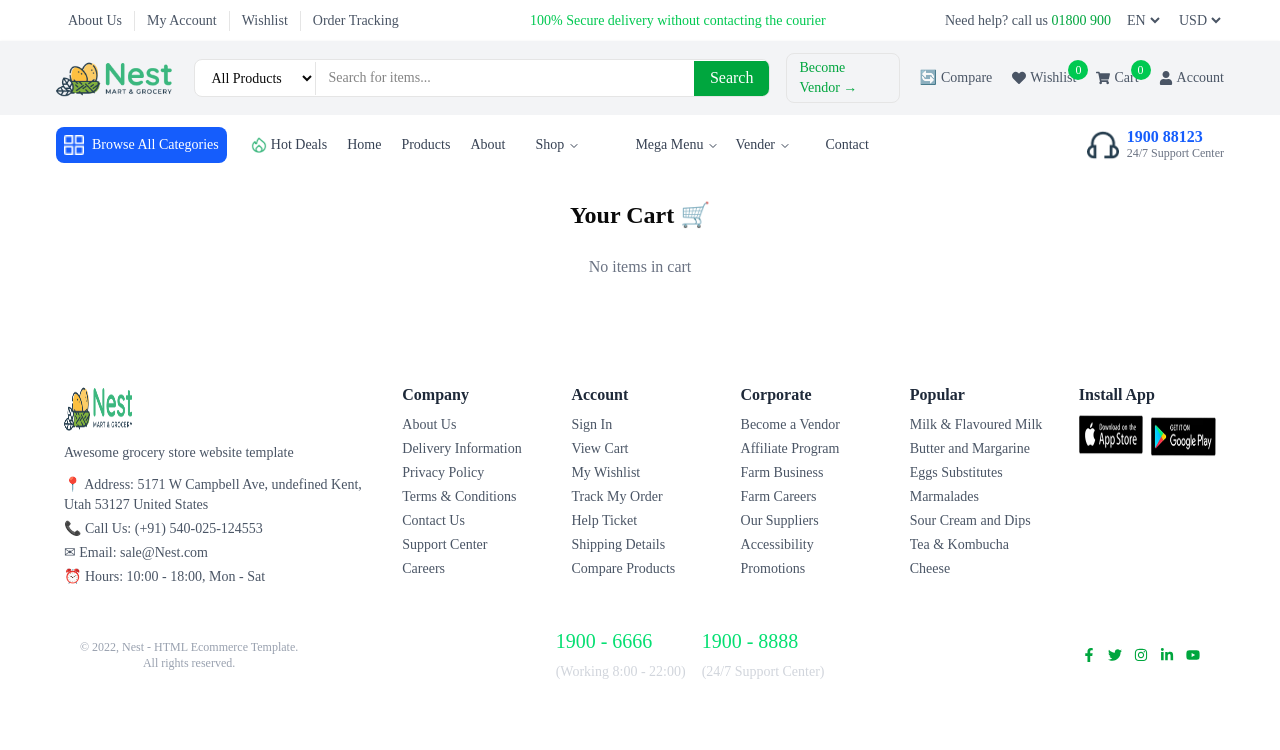
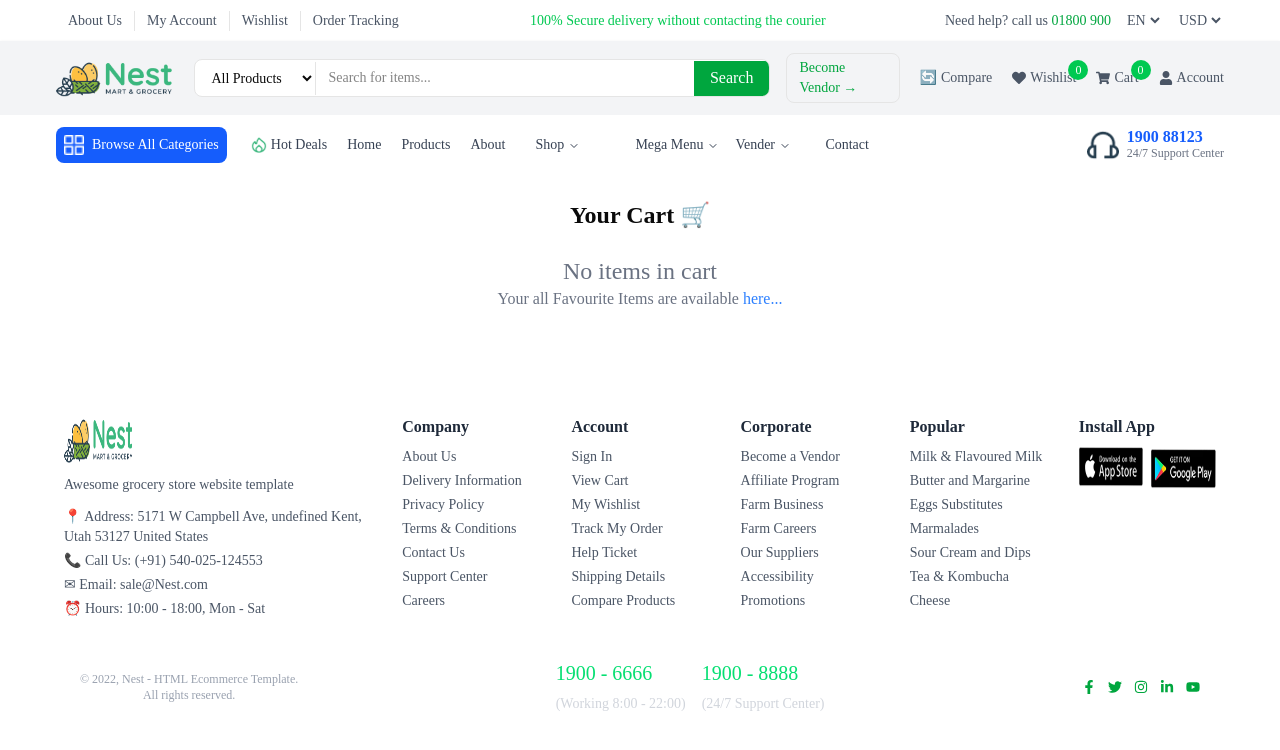
Before and after one commit to sradnan/grocery-shop, a Next.js app: page /cart in a window 1280 px wide. Shown: the top 750 px of the page. Built offline with nearby package versions, Linux system fonts and the light colour scheme.

Commit message:
update code

```diff
--- a/app/cart/page.jsx
+++ b/app/cart/page.jsx
@@ -57,9 +57,13 @@ export default function CartPage() {
       </h1>
 
       {cart.length === 0 ? (
-        <p className="text-center text-gray-500">
+        <div className="text-center">
+          <h1 className="text-center text-2xl text-gray-500">
           No items in cart
-        </p>
+        </h1>
+        <p className="text-gray-500">Your all Favourite Items are available <span className="text-blue-500 "><a href="/products">here...</a></span></p>
+        </div>
+
       ) : (
         <div className="flex flex-col bg-gray-300 p-10 rounded-2xl lg:flex-row gap-6">
 
```
